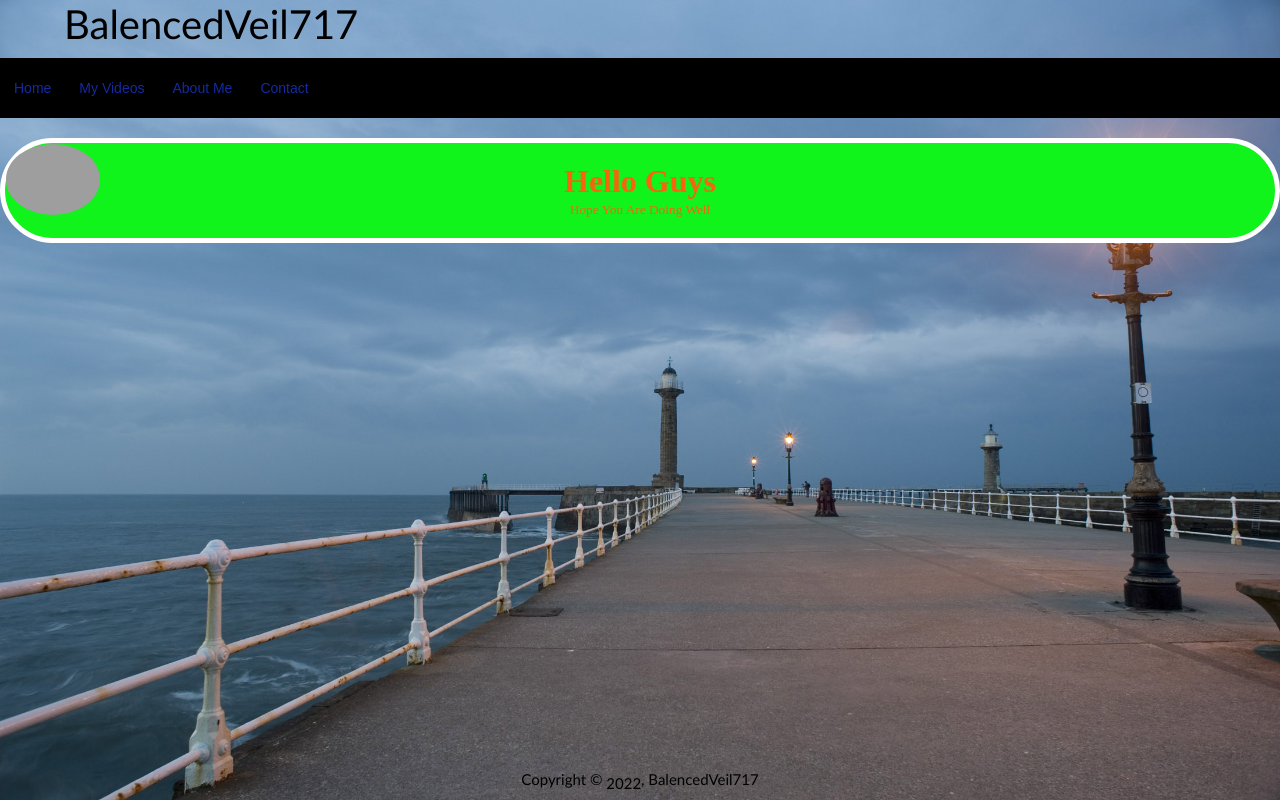
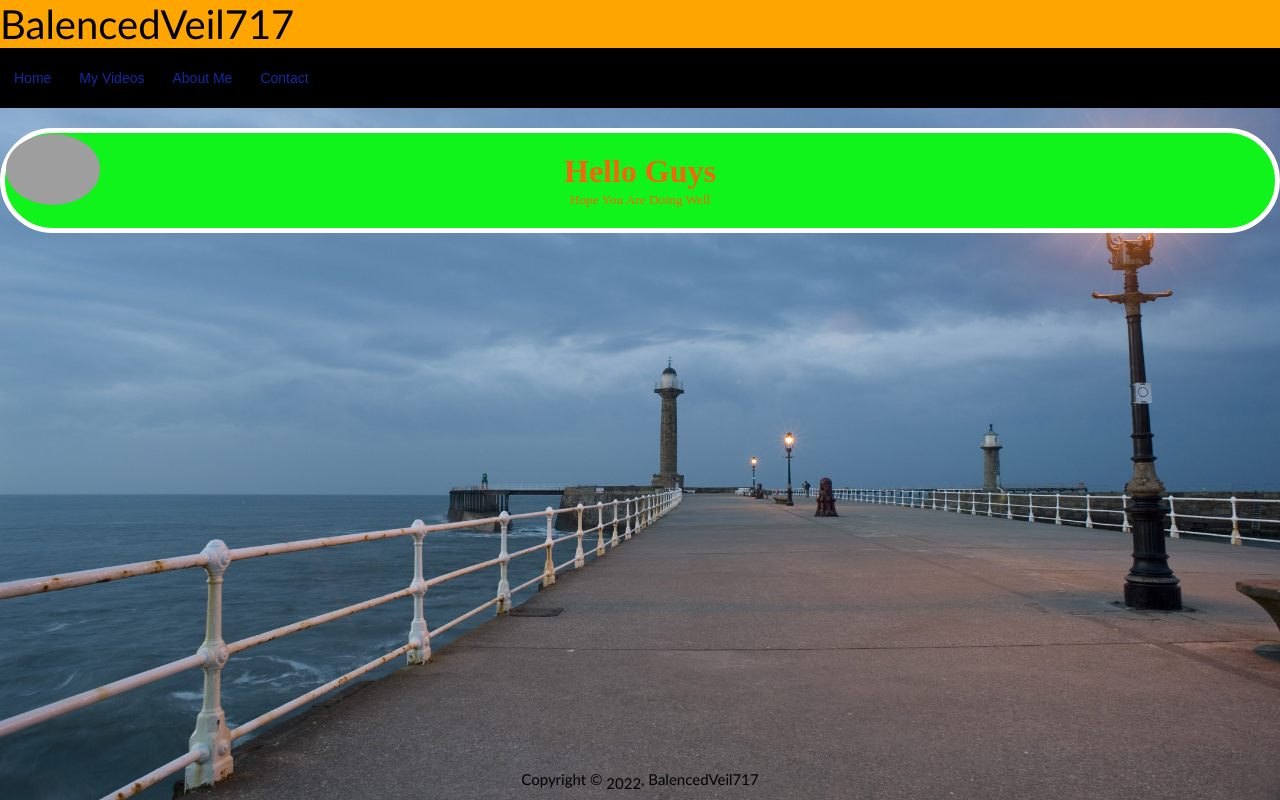
Before and after one commit to BalencedVeil717/MyYT, a plain HTML site: page index.html in a window 1280 px wide. Drawn offline with Linux system fonts and the light colour scheme; grey boxes are pictures that could not be loaded.

Commit message:
Update style.css

```diff
--- a/style.css
+++ b/style.css
@@ -9,14 +9,12 @@ body {
 }
 
 .container{
-    width: 80%;
-    margin-left: 5%;
-    margin-bottom: 10px;
+    background-color: orange;
+    width: 100%;
     overflow: hidden;
     font-size: 40px;
     font-family:'Gill Sans', 'Gill Sans MT', Calibri, 'Trebuchet MS', sans-serif ;
 }
-
 nav {
     width: 100%;
     height: 60px;
```
